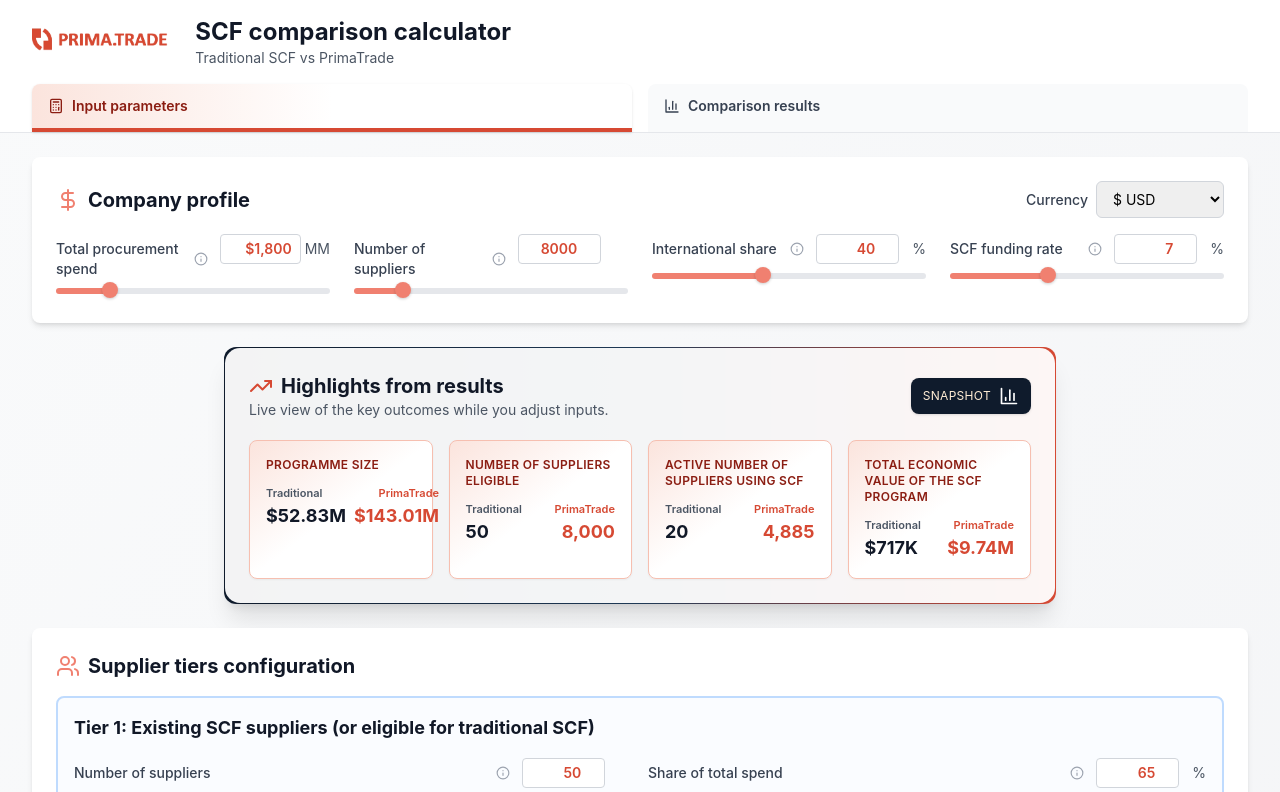
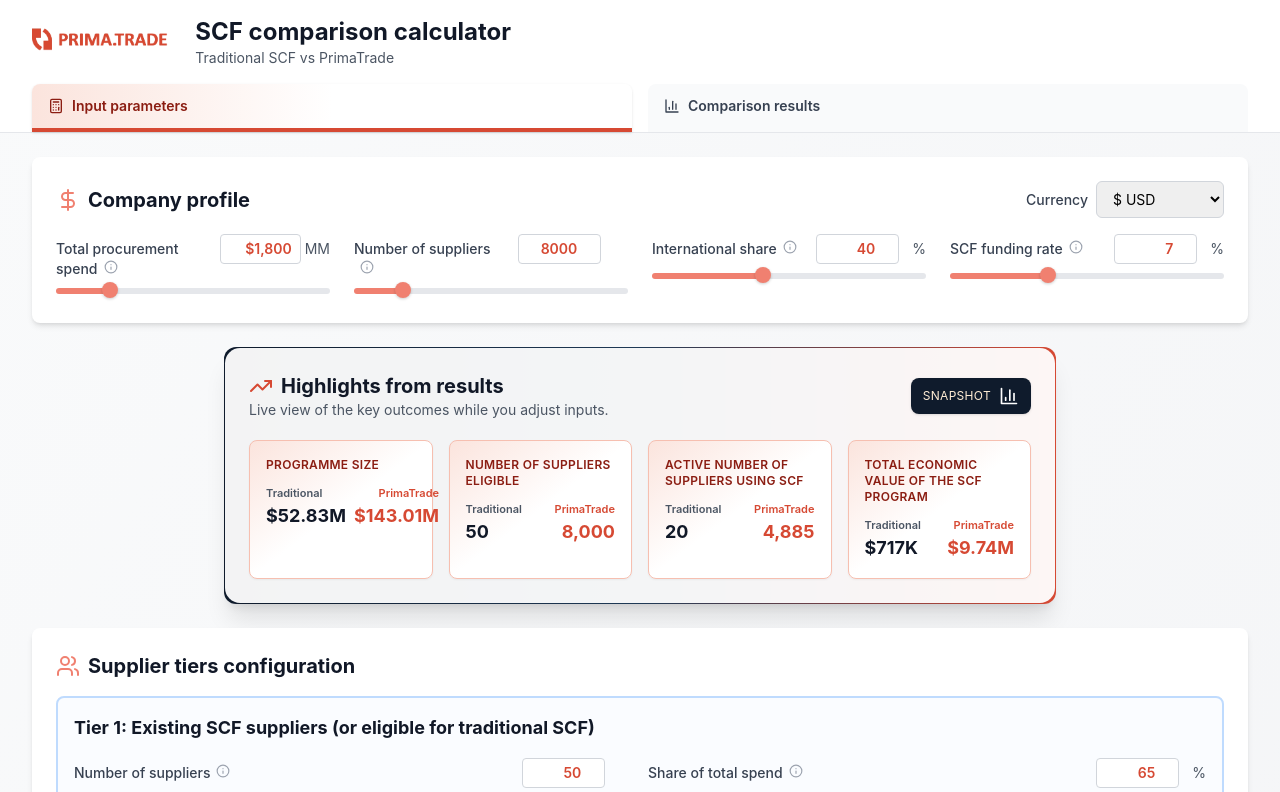
Before and after one commit to tim-1965/scfcompare, a React (Vite) app: page / in a window 1280 px wide. Shown: the top 792 px of the page. Built offline with nearby package versions, Linux system fonts and the light colour scheme.

Commit message:
Add files via upload

```diff
--- a/src/SCFComparison.jsx
+++ b/src/SCFComparison.jsx
@@ -455,17 +455,14 @@
     return (
       <div className="space-y-2 w-full">
          <div className="grid grid-cols-[1fr,auto] items-baseline gap-3 w-full">
-          {tooltip ? (
-            <Tooltip text={tooltip}>
-              <label className={`text-sm font-medium flex-1 ${disabled ? 'text-gray-400' : 'text-gray-700'} ${labelClassName}`}>
-                {label}
-              </label>
-            </Tooltip>
-          ) : (
-            <label className={`text-sm font-medium flex-1 ${disabled ? 'text-gray-400' : 'text-gray-700'} ${labelClassName}`}>
-              {label}
-            </label>
-          )}
+          <label className={`text-sm font-medium flex-1 ${disabled ? 'text-gray-400' : 'text-gray-700'} ${labelClassName}`}>
+            {label}
+            {tooltip && (
+              <Tooltip text={tooltip}>
+                <></>
+              </Tooltip>
+            )}
+          </label>
           <div className="flex items-baseline gap-1 justify-end text-right w-[110px] shrink-0 ml-auto">
             <input
               type={formatDisplay ? 'text' : 'number'}
```
